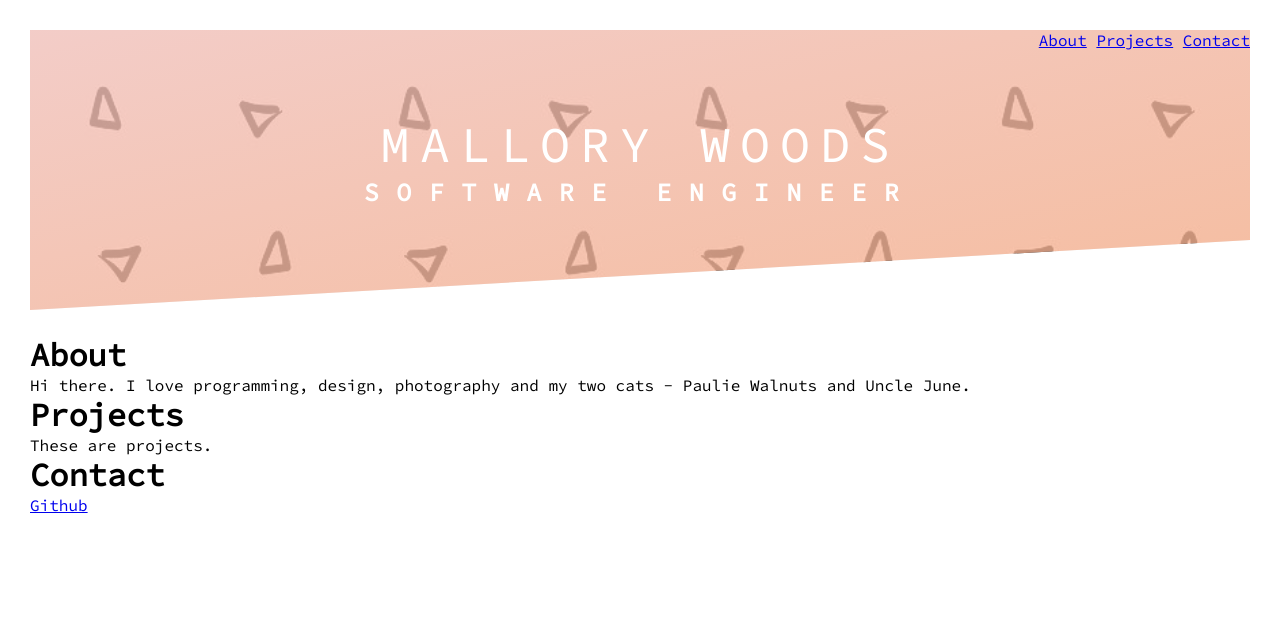
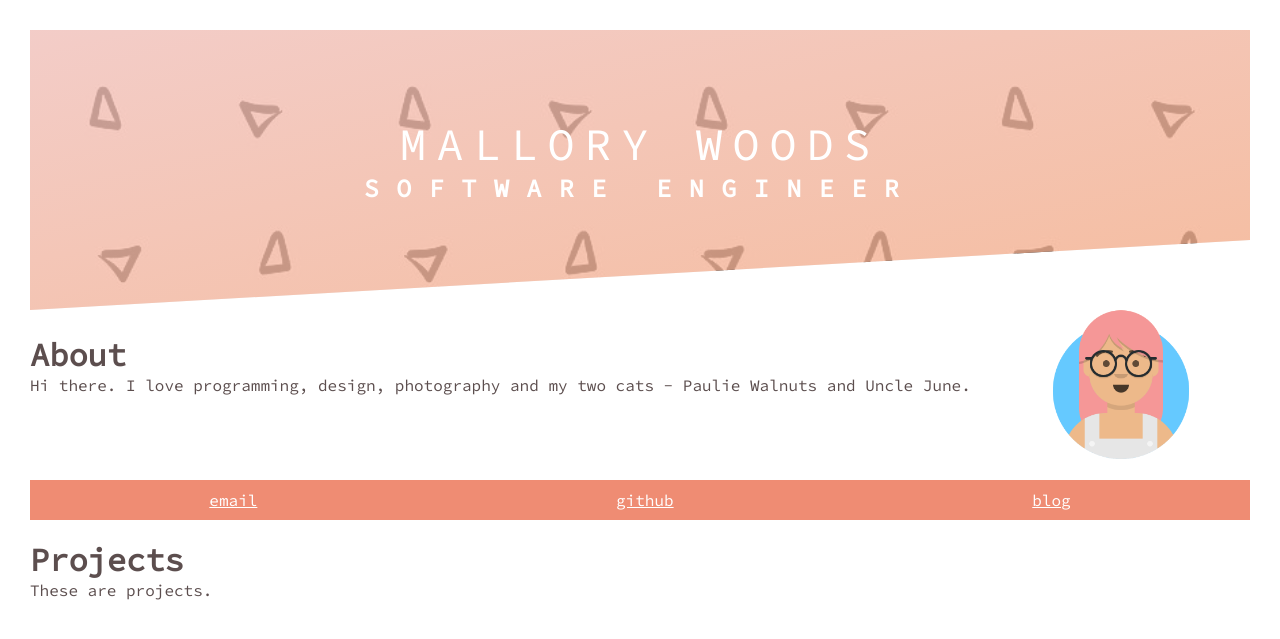
Before and after one commit to mallmsy/personalSite, a PHP site: page / in a window 1280 px wide. Shown: the top 639 px of the page. Run offline with PHP 8.4, Linux system fonts and the light colour scheme.

Commit message:
initial styling added

```diff
--- a/index.css
+++ b/index.css
@@ -32,10 +32,6 @@ header {
   margin-bottom: 2.5rem;
 }
 
-.menu {
-  float: right;
-}
-
 .header__text-box {
   position: absolute;
 
@@ -53,7 +49,7 @@ header {
 
 .heading-primary--main {
   display: block;
-  font-size: 5rem;
+  font-size: 4.5rem;
   font-weight: 400;
   letter-spacing: 1rem;
 
@@ -69,6 +65,44 @@ header {
   animation: moveInRight 1s ease-out;
 }
 
+.about {
+  height: 15vh;
+  margin-bottom: 2.5rem;
+}
+
+.about__text-box {
+  color: rgb(92, 78, 78)
+}
+
+.about img {
+  width: 15rem;
+  position: absolute;
+  right: 5%;
+  top: 35%;
+  margin: 2rem;
+}
+
+.contact {
+  color: #fff;
+  display: flex;
+  flex-direction: row;
+  justify-content: space-around;
+  align-items: center;
+  flex-wrap: wrap;
+  height: 5vh;
+  background-color: rgba(236, 112, 81, 0.80);
+  margin-bottom: 2rem;
+}
+
+.contact__item {
+  margin: 0 1rem 0 1rem;
+  color: #fff;
+}
+
+
+.projects__text-box {
+  color: rgb(92, 78, 78)
+}
 
 @keyframes moveInLeft {
   0% {
--- a/index.html
+++ b/index.html
@@ -11,11 +11,6 @@
   </head>
   <body>
     <header class="header">
-      <div class="menu">
-        <a href="#about" class="menu__menu-item">About</a>
-        <a href="#projects" class="menu__menu-item">Projects</a>
-        <a href="#contact" class="menu__menu-item">Contact</a>
-      </div>
       <div class="header__text-box">
         <h1 class="heading-primary">
           <span class="heading-primary--main">Mallory Woods</span>
@@ -29,7 +24,14 @@
       <div class="about__text-box">
         <h1>About</h1>
         <p>Hi there. I love programming, design, photography and my two cats - Paulie Walnuts and Uncle June. </p>
+        <img src="img/me.png" alt="avataar">
       </div>
+    </div>
+
+    <div class="contact">
+      <a href="mailto:hello@mallorywoods.com" class="contact__item">email</a>
+      <a href="https://github.com/mallmsy" class="contact__item">github</a>
+      <a href="https://medium.com/@malvwoods" class="contact__item">blog</a>
     </div>
 
     <div class="projects">
@@ -39,12 +41,5 @@
       </div>
     </div>
 
-    <div class="contact">
-      <div class="contact__text-box">
-        <h1>Contact</h1>
-        <a href="https://github.com/mallmsy" target="_blank">Github</a>
-      </div>
-    </div>
-
   </body>
 </html>
```
Also changed, not shown: img/logos/github.png (added), img/logos/mail.png (added), img/me.png (added).
